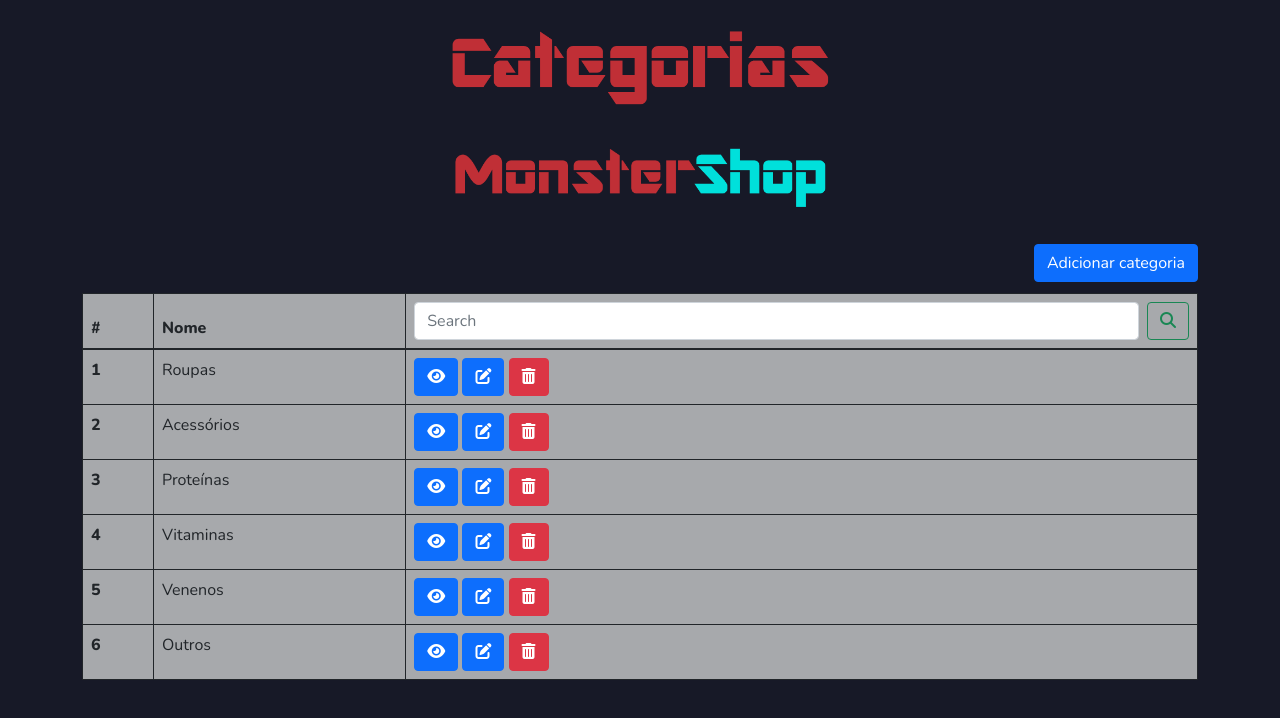
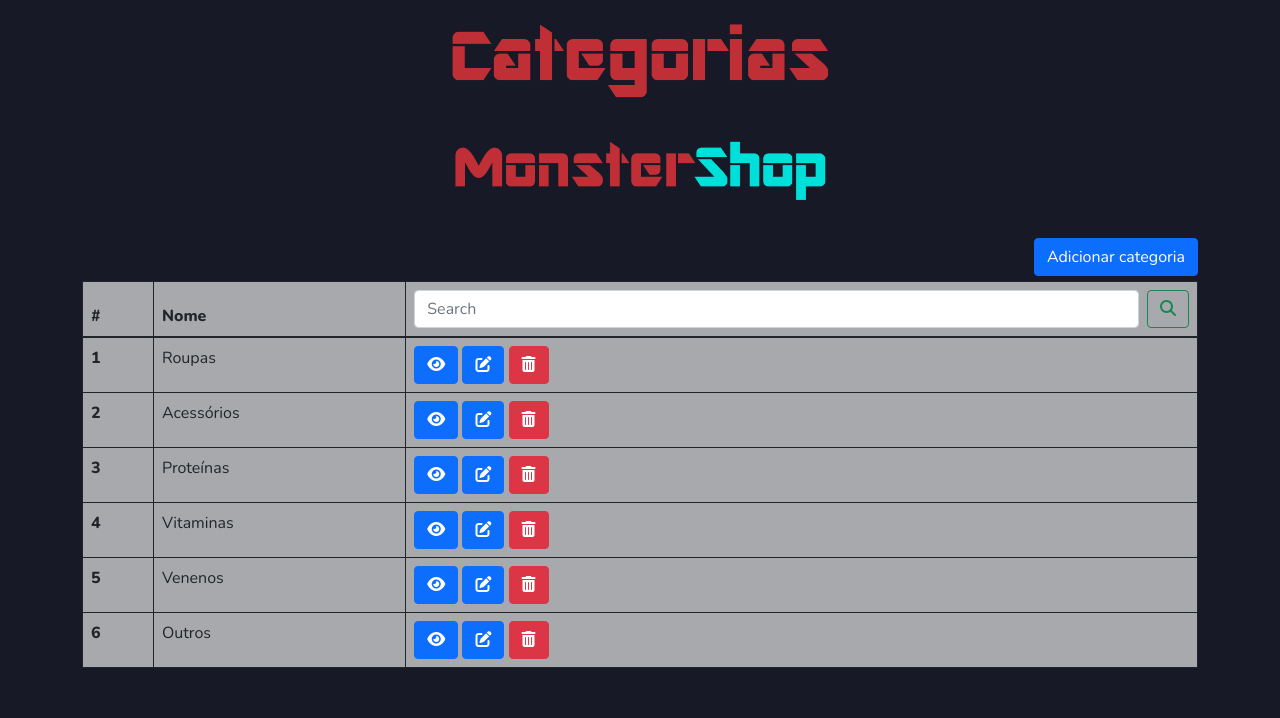
Before and after one commit to razimbrao/Trainee-2022.1, a PHP site: page /views/site/frontend_adm_categorias.html in a window 1280 px wide. Shown: the top 718 px of the page. Run offline with PHP 8.4, Linux system fonts and the light colour scheme; some libraries are stand-ins or nearby versions.

Commit message:
finalizado

```diff
--- a/monstershop/app/public/css/frontend_adm_categorias.css
+++ b/monstershop/app/public/css/frontend_adm_categorias.css
@@ -16,7 +16,7 @@ body {
     justify-content: center;
     flex-direction: column;
     flex-wrap: nowrap;
-    margin-top: 1%;
+    margin-top: 0.5%;
 }
 
 
@@ -34,7 +34,7 @@ body {
     width: 100%;
     display: flex;
     flex-direction: row-reverse;
-    margin-bottom: 1%;
+    margin-bottom: 0.5%;
 }
 
 
--- a/monstershop/app/views/site/frontend_adm_categorias.html
+++ b/monstershop/app/views/site/frontend_adm_categorias.html
@@ -101,7 +101,7 @@
                             <td>
 
                                 <!-- Modal de vizualização -->
-                                <button type="button" class="btn btn-primary" data-bs-toggle="modal" data-bs-target="#v1">
+                                <button type="button " class="btn btn-primary btn-custom" data-bs-toggle="modal" data-bs-target="#v1">
                                     <i class="fa-solid fa-eye"></i>
                                 </button>
 
@@ -126,7 +126,7 @@
 
 
                                 <!-- Botão de Edição -->
-                                <button type="button" class="btn btn-primary" data-bs-toggle="modal"
+                                <button type="button" class="btn btn-primary btn-custom" data-bs-toggle="modal"
                                     data-bs-target="#e2">
                                     <i class="fa-solid fa-pen-to-square"></i>
                                 </button>
@@ -168,7 +168,7 @@
 
 
                                 <!-- Botão de exclusão -->
-                                <button type="button" class="btn btn-danger" data-bs-toggle="modal"
+                                <button type="button" class="btn btn-danger btn-custom" data-bs-toggle="modal"
                                     data-bs-target="#d1">
                                     <i class="fa-solid fa-trash-can"></i>
                                 </button>
@@ -205,7 +205,7 @@
 
                             <td>
                                 <!-- Modal de vizualização -->
-                                <button type="button" class="btn btn-primary" data-bs-toggle="modal" data-bs-target="#v2">
+                                <button type="button" class="btn btn-primary btn-custom" data-bs-toggle="modal" data-bs-target="#v2">
                                     <i class="fa-solid fa-eye"></i>
                                 </button>
 
@@ -230,7 +230,7 @@
 
 
                                 <!-- Botão de Edição -->
-                                <button type="button" class="btn btn-primary" data-bs-toggle="modal"
+                                <button type="button" class="btn btn-primary btn-custom" data-bs-toggle="modal"
                                     data-bs-target="#e2">
                                     <i class="fa-solid fa-pen-to-square"></i>
                                 </button>
@@ -272,7 +272,7 @@
 
 
                                 <!-- Botão de exclusão -->
-                                <button type="button" class="btn btn-danger" data-bs-toggle="modal"
+                                <button type="button" class="btn btn-danger btn-custom" data-bs-toggle="modal"
                                     data-bs-target="#d2">
                                     <i class="fa-solid fa-trash-can"></i>
                                 </button>
@@ -307,7 +307,7 @@
 
                             <td>
                                 <!-- Modal de vizualização -->
-                                <button type="button" class="btn btn-primary" data-bs-toggle="modal" data-bs-target="#v3">
+                                <button type="button" class="btn btn-primary btn-custom" data-bs-toggle="modal" data-bs-target="#v3">
                                     <i class="fa-solid fa-eye"></i>
                                 </button>
 
@@ -332,7 +332,7 @@
 
 
                                 <!-- Botão de Edição -->
-                                <button type="button" class="btn btn-primary" data-bs-toggle="modal"
+                                <button type="button" class="btn btn-primary btn-custom" data-bs-toggle="modal"
                                     data-bs-target="#e3">
                                     <i class="fa-solid fa-pen-to-square"></i>
                                 </button>
@@ -373,7 +373,7 @@
 
 
                                 <!-- Botão de exclusão -->
-                                <button type="button" class="btn btn-danger" data-bs-toggle="modal"
+                                <button type="button" class="btn btn-danger btn-custom" data-bs-toggle="modal"
                                     data-bs-target="#d3">
                                     <i class="fa-solid fa-trash-can"></i>
                                 </button>
@@ -408,7 +408,7 @@
 
                             <td>
                                 <!-- Modal de vizualização -->
-                                <button type="button" class="btn btn-primary" data-bs-toggle="modal" data-bs-target="#v4">
+                                <button type="button" class="btn btn-primary btn-custom" data-bs-toggle="modal" data-bs-target="#v4">
                                     <i class="fa-solid fa-eye"></i>
                                 </button>
 
@@ -433,7 +433,7 @@
 
 
                                 <!-- Botão de Edição -->
-                                <button type="button" class="btn btn-primary" data-bs-toggle="modal"
+                                <button type="button" class="btn btn-primary btn-custom" data-bs-toggle="modal"
                                     data-bs-target="#e4">
                                     <i class="fa-solid fa-pen-to-square"></i>
                                 </button>
@@ -474,7 +474,7 @@
 
 
                                 <!-- Botão de exclusão -->
-                                <button type="button" class="btn btn-danger" data-bs-toggle="modal"
+                                <button type="button" class="btn btn-danger btn-custom" data-bs-toggle="modal"
                                     data-bs-target="#d4">
                                     <i class="fa-solid fa-trash-can"></i>
                                 </button>
@@ -508,7 +508,7 @@
 
                             <td>
                                 <!-- Modal de vizualização -->
-                                <button type="button" class="btn btn-primary" data-bs-toggle="modal" data-bs-target="#v5">
+                                <button type="button" class="btn btn-primary btn-custom" data-bs-toggle="modal" data-bs-target="#v5">
                                     <i class="fa-solid fa-eye"></i>
                                 </button>
 
@@ -533,7 +533,7 @@
 
 
                                 <!-- Botão de Edição -->
-                                <button type="button" class="btn btn-primary" data-bs-toggle="modal"
+                                <button type="button" class="btn btn-primary btn-custom" data-bs-toggle="modal"
                                     data-bs-target="#e5">
                                     <i class="fa-solid fa-pen-to-square"></i>
                                 </button>
@@ -574,7 +574,7 @@
 
 
                                 <!-- Botão de exclusão -->
-                                <button type="button" class="btn btn-danger" data-bs-toggle="modal"
+                                <button type="button" class="btn btn-danger btn-custom" data-bs-toggle="modal"
                                     data-bs-target="#d5">
                                     <i class="fa-solid fa-trash-can"></i>
                                 </button>
@@ -608,7 +608,7 @@
 
                             <td>
                                 <!-- Modal de vizualização -->
-                                <button type="button" class="btn btn-primary" data-bs-toggle="modal" data-bs-target="#v6">
+                                <button type="button" class="btn btn-primary btn-custom" data-bs-toggle="modal" data-bs-target="#v6">
                                     <i class="fa-solid fa-eye"></i>
                                 </button>
 
@@ -633,7 +633,7 @@
 
 
                                 <!-- Botão de Edição -->
-                                <button type="button" class="btn btn-primary" data-bs-toggle="modal"
+                                <button type="button" class="btn btn-primary btn-custom" data-bs-toggle="modal"
                                     data-bs-target="#e6">
                                     <i class="fa-solid fa-pen-to-square"></i>
                                 </button>
@@ -674,7 +674,7 @@
 
 
                                 <!-- Botão de exclusão -->
-                                <button type="button" class="btn btn-danger" data-bs-toggle="modal"
+                                <button type="button" class="btn btn-danger btn-custom" data-bs-toggle="modal"
                                     data-bs-target="#d6">
                                     <i class="fa-solid fa-trash-can"></i>
                                 </button>
```
